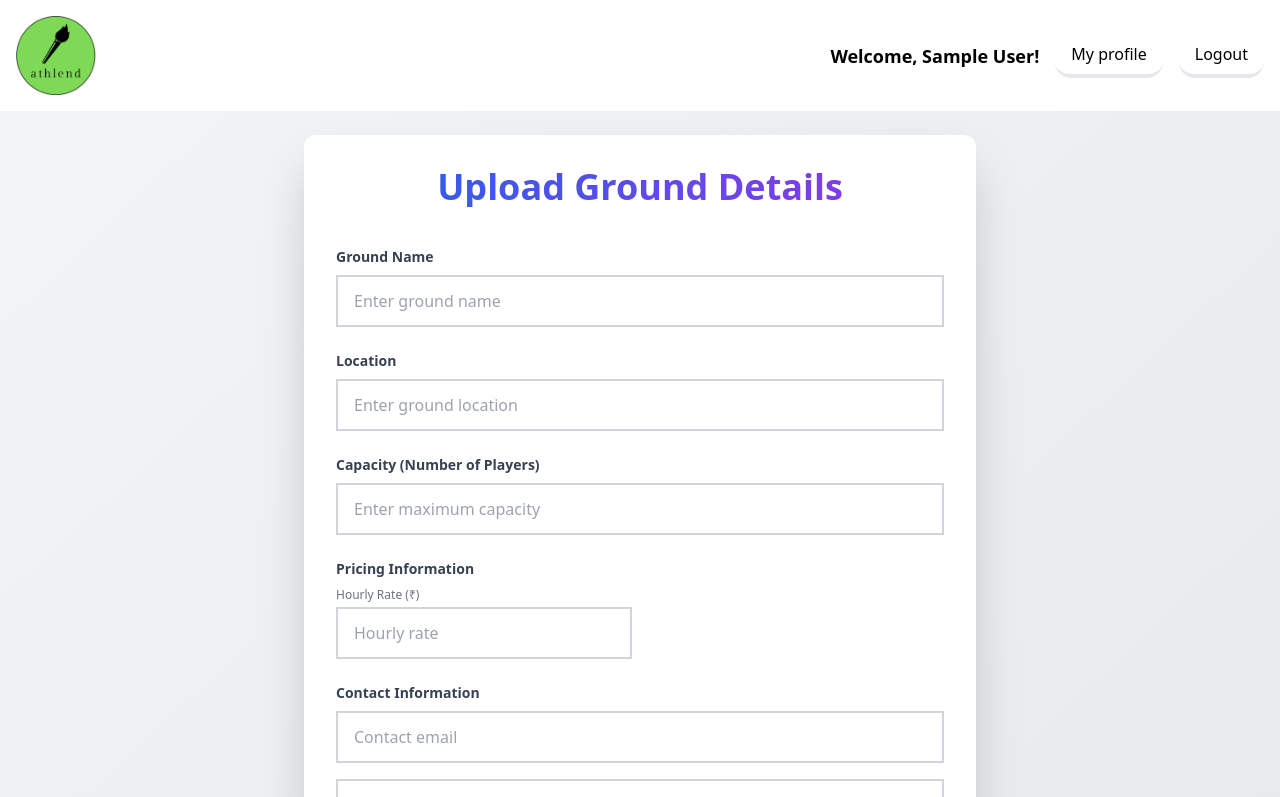
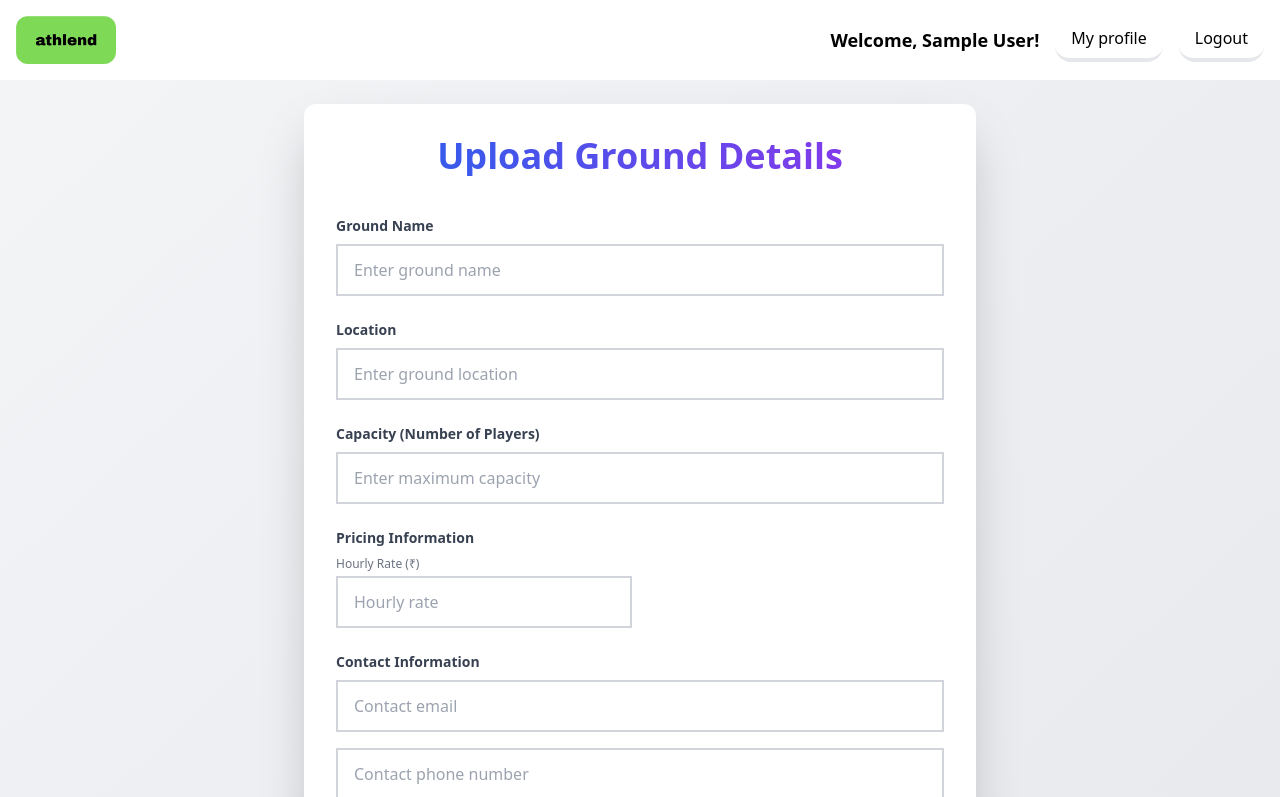
Before and after one commit to balwinder18/Athlend, a Next.js app: page /newground in a window 1280 px wide. Shown: the top 797 px of the page. Built offline with nearby package versions, Linux system fonts and the light colour scheme; no server answers; sample sign-in values are in the browser's storage.

Commit message:
Logo updated

```diff
--- a/components/Navbar.jsx
+++ b/components/Navbar.jsx
@@ -10,6 +10,7 @@ import { Menu, X } from 'lucide-react';
 import logoathlend from '../public/images/logoathlend.png'
 import athlendsvg from '../public/images/athlendsvg.svg'
 import athlendlogonew from '../public/images/athlendlogonew.png'
+import athlendlogo from '../public/images/athlendlogo.jpg'
 
 export default function Navbar() {
   const { data: session, status } = useSession();
@@ -63,7 +64,7 @@ export default function Navbar() {
 
 <nav className="hidden shadow-md p-4 lg:flex justify-between items-center">
   <Link href='/'>
-    <Image src={athlendlogonew} alt="Athlend" height={60} width={80} className="rounded-xl"/>
+    <Image src={athlendlogo} alt="Athlend" height={100} width={100} className="rounded-xl"/>
   </Link>
 
   {session ? (
@@ -96,7 +97,7 @@ export default function Navbar() {
 {/* Mobile Navbar (shown on small screens) */}
 <nav className="lg:hidden shadow-md p-4 flex justify-between items-center">
   <Link href='/'>
-    <Image src={athlendlogonew} alt="Athlend" height={50} width={70} />
+    <Image src={athlendlogo} alt="Athlend" height={70} width={70} className="rounded-xl"/>
   </Link>
 
   <button
```
Also changed, not shown: public/images/athlendlogo.jpg (added).
